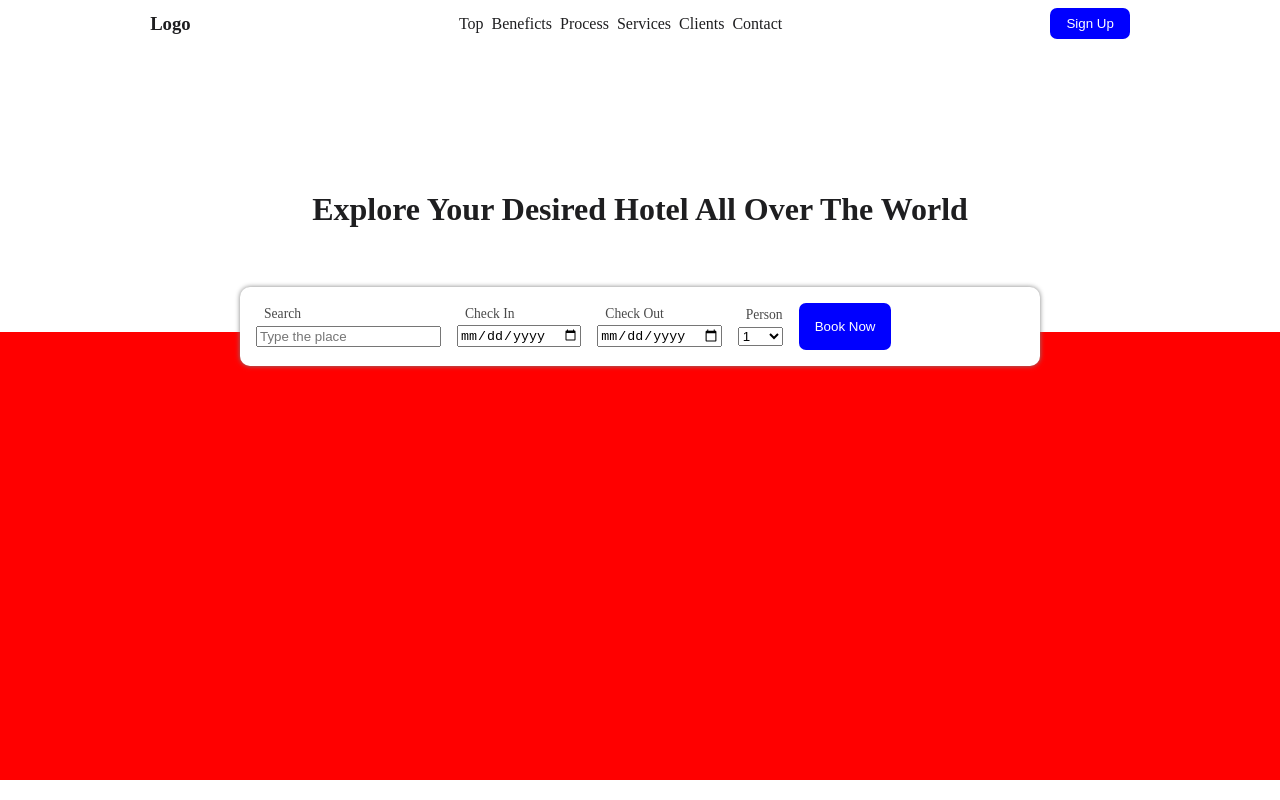
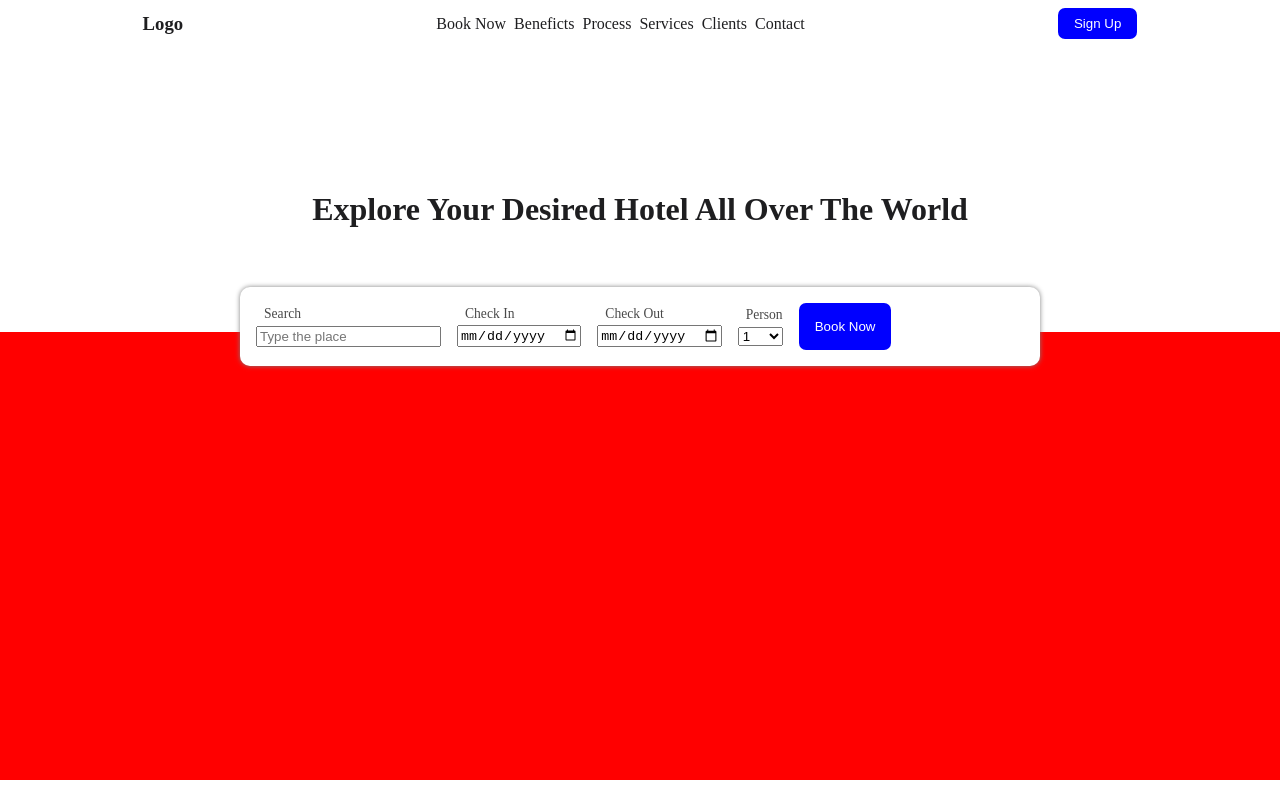
Before and after one commit to Animator55/HotelLanding, a React (Vite) app: page / in a window 1280 px wide. Shown: the top 800 px of the page. Built offline with nearby package versions, Linux system fonts and the light colour scheme.

Commit message:
Update NavBar.tsx

```diff
--- a/src/components/NavBar.tsx
+++ b/src/components/NavBar.tsx
@@ -2,7 +2,7 @@ import "../assets/navbar.css"
 
 export default function NavBar () {
     const points = [
-        "Top",
+        "Book Now",
         "Beneficts",
         "Process",
         "Services",
```
